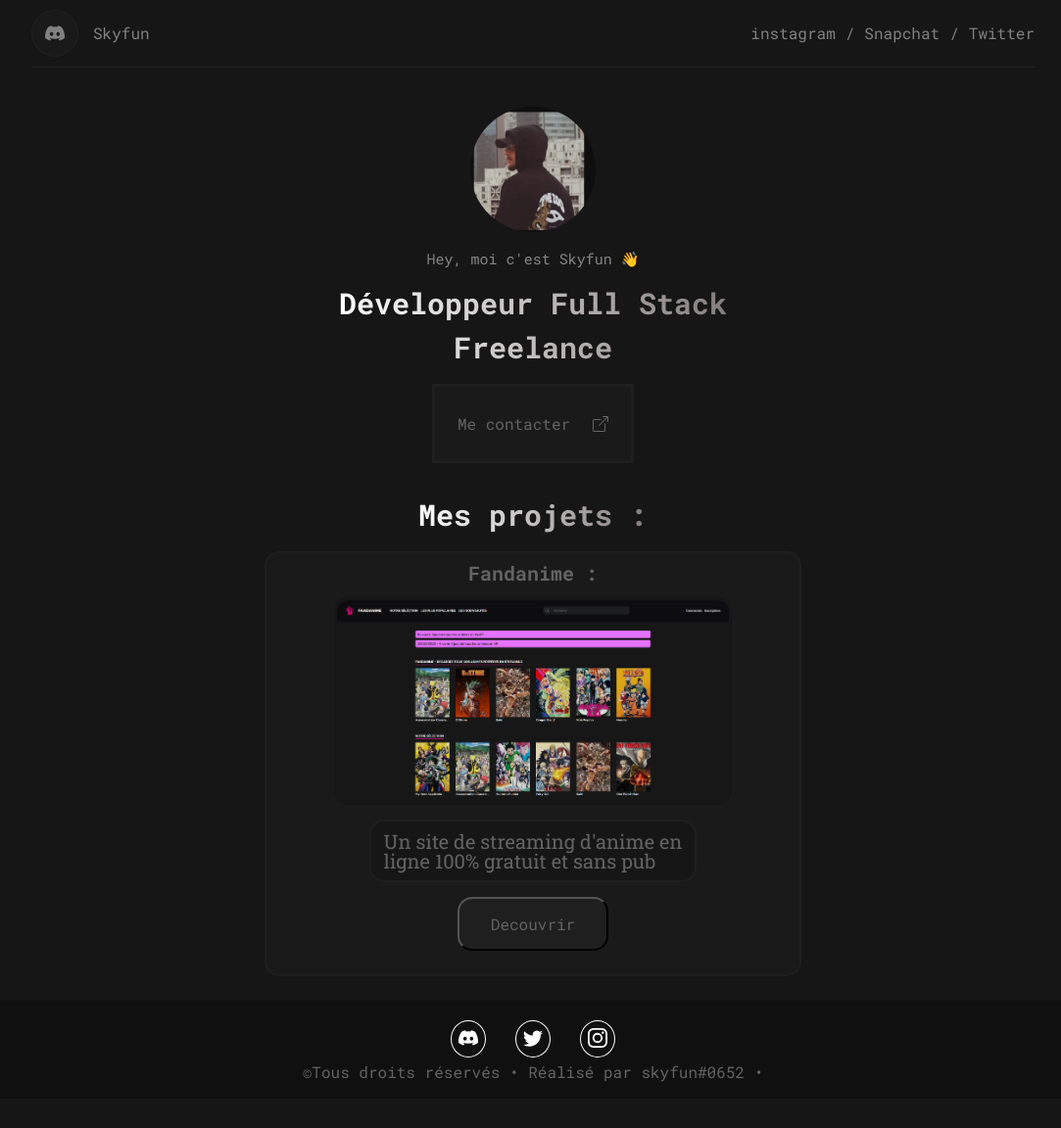
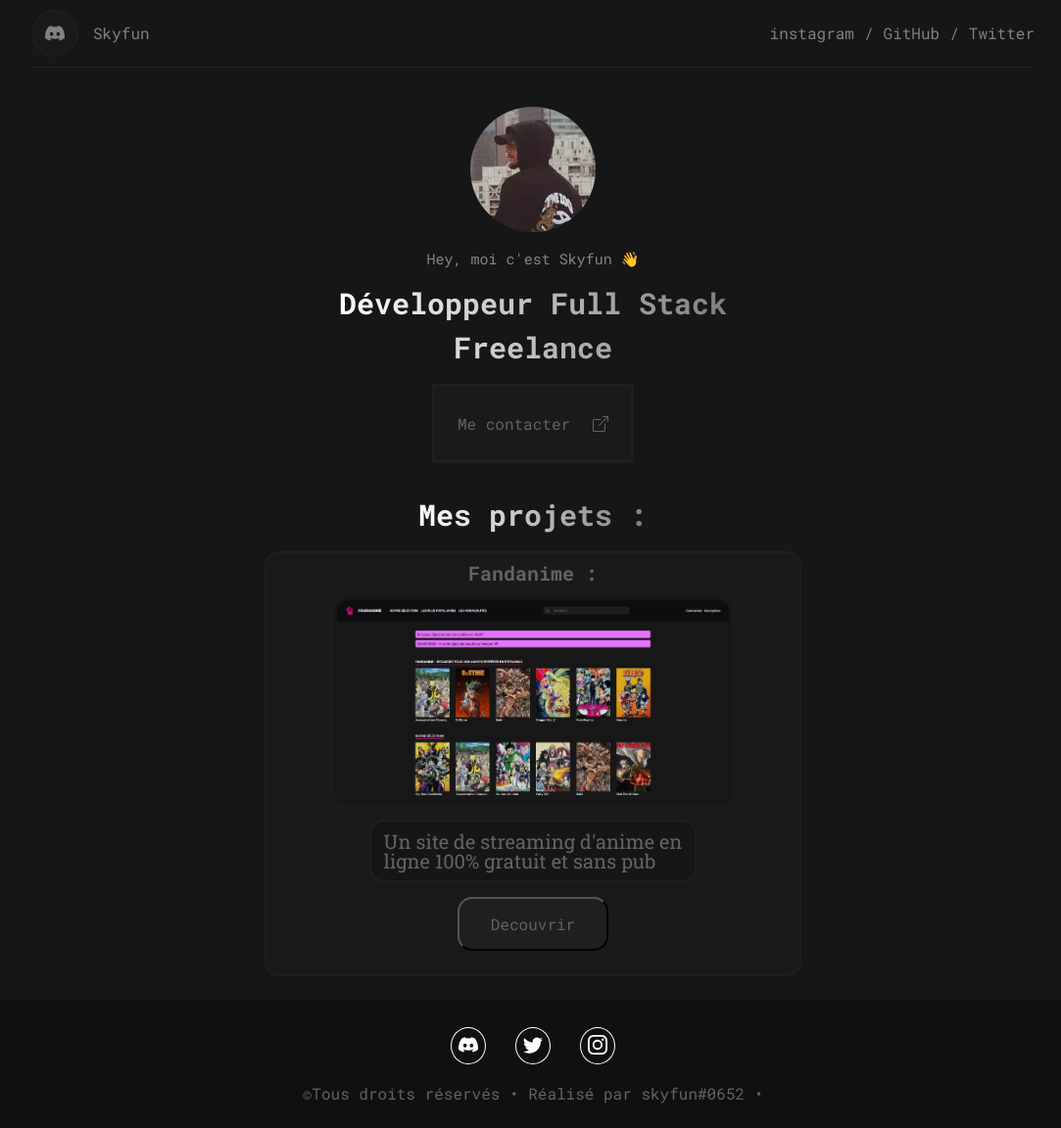
Before and after one commit to skyfun06/portfolio, a plain HTML site: page index.html in a window 1280 px wide. Shown: the whole page at 98% size, without its empty margins (96-1179 px from the left). Before the commit the page ends 1122 px from the top, so only its background shows below. Drawn offline with Linux system fonts and the light colour scheme.

Commit message:
simple update

```diff
--- a/index.html
+++ b/index.html
@@ -23,14 +23,14 @@
             <div>
                 <a href="https://www.instagram.com/skyfun6/" target="_blank">instagram</a>
                 <p>/</p>
-                <a href="" target="_blank">Snapchat</a>
+                <a href="https://github.com/skyfun06" target="_blank">GitHub</a>
                 <p>/</p>
                 <a href="" target="_blank">Twitter</a>
             </div>
         </header>
 
         <main>
-            <img src="./assets/pp.jpeg" alt="avatar" width="128" height="128" >
+            <img src="./assets/pp.webp" alt="avatar" width="128" height="128" >
             <p>Hey, moi c'est Skyfun 👋</p>
             <h1>Développeur Full Stack<br>Freelance</h1>
             <a href="discord:/users/790213883855765524" target="_blank">
--- a/styles/index.css
+++ b/styles/index.css
@@ -269,6 +269,9 @@ footer{
     margin-top: 25px;
 
     background-color: #101010;
+
+    gap: 15px;
+    padding: 15px 0px;
 }
 
 footer > div > a{
```
Also changed, not shown: assets/pp.jpeg (deleted), assets/pp.webp (added).
